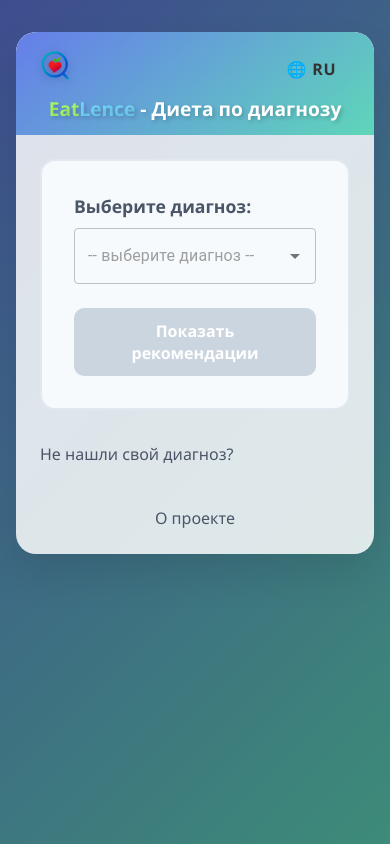
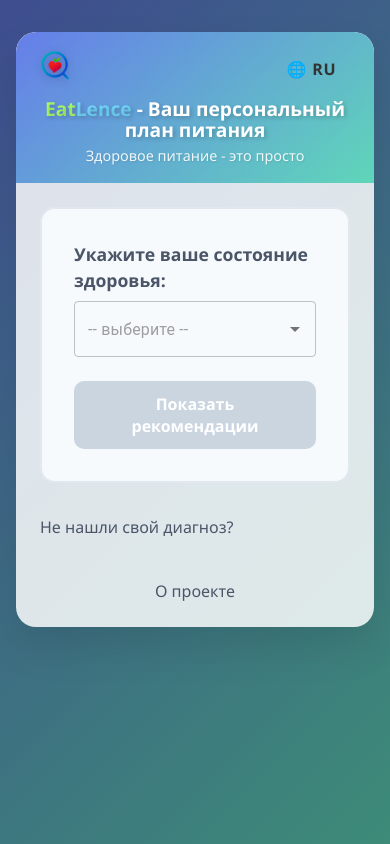
Before and after one commit to Seresun/diet-app, a React (Vite) app: page / in a window 390 px wide. Built offline with nearby package versions, Linux system fonts and the light colour scheme.

Commit message:
Update EatLence branding and translations - Add subtitle to all languages - Change titles to 'Personal Meal Plan' - Update placeholder texts - Replace em dashes with regular dashes

```diff
--- a/src/App.css
+++ b/src/App.css
@@ -40,6 +40,13 @@
   justify-content: center;
   align-items: center;
   max-width: 100%;
+}
+
+.title-container {
+  display: flex;
+  flex-direction: column;
+  align-items: center;
+  text-align: center;
 }
 
 .app-logo {
@@ -88,6 +95,15 @@
   -webkit-background-clip: text;
   -webkit-text-fill-color: transparent;
   background-clip: text;
+}
+
+.app-subtitle {
+  color: rgba(255, 255, 255, 0.9);
+  font-size: 1.3rem;
+  margin: 0.5rem 0 0 0;
+  font-weight: 400;
+  text-align: center;
+  text-shadow: 1px 1px 2px rgba(0, 0, 0, 0.1);
 }
 
 
@@ -419,6 +435,11 @@
     font-size: 1.2rem;
   }
 
+  .app-subtitle {
+    font-size: 0.9rem;
+    margin: 0.3rem 0 0 0;
+  }
+
   .header-top {
     flex-direction: row;
     justify-content: space-between;
--- a/src/App.jsx
+++ b/src/App.jsx
@@ -127,7 +127,10 @@
             <LanguageSwitcher />
           </div>
           <div className="header-bottom">
-            <h1 className="app-title" dangerouslySetInnerHTML={{ __html: t('title') }} />
+            <div className="title-container">
+              <h1 className="app-title" dangerouslySetInnerHTML={{ __html: t('title') }} />
+              <p className="app-subtitle">{t('subtitle')}</p>
+            </div>
           </div>
         </header>
         <main className="app-main">
--- a/src/locales/de.json
+++ b/src/locales/de.json
@@ -1,7 +1,8 @@
 {
-  "title": "<span class='eat'>Eat</span><span class='lence'>Lence</span> - Diät nach Diagnose",
-  "selectDiagnosis": "Diagnose auswählen:",
-  "selectPlaceholder": "-- Diagnose auswählen --",
+  "title": "<span class='eat'>Eat</span><span class='lence'>Lence</span> - Ihr persönlicher Ernährungsplan",
+  "subtitle": "Gesund essen war noch nie so einfach",
+  "selectDiagnosis": "Wählen Sie Ihren Gesundheitszustand:",
+  "selectPlaceholder": "-- auswählen --",
   "showRecommendations": "Empfehlungen anzeigen",
   "recommendationsFor": "Empfehlungen für:",
   "allowedFoods": "✅ Erlaubte Lebensmittel:",
--- a/src/locales/en.json
+++ b/src/locales/en.json
@@ -1,7 +1,8 @@
 {
-  "title": "<span class='eat'>Eat</span><span class='lence'>Lence</span> - Diet by Diagnosis",
-  "selectDiagnosis": "Select diagnosis:",
-  "selectPlaceholder": "-- select diagnosis --",
+  "title": "<span class='eat'>Eat</span><span class='lence'>Lence</span> - Your Personal Meal Plan",
+  "subtitle": "Healthy eating made easy",
+  "selectDiagnosis": "Select your health condition:",
+  "selectPlaceholder": "-- select --",
   "showRecommendations": "Show Recommendations",
   "recommendationsFor": "Recommendations for:",
   "allowedFoods": "✅ Allowed Foods:",
--- a/src/locales/ru.json
+++ b/src/locales/ru.json
@@ -1,7 +1,8 @@
 {
-  "title": "<span class='eat'>Eat</span><span class='lence'>Lence</span> - Диета по диагнозу",
-  "selectDiagnosis": "Выберите диагноз:",
-  "selectPlaceholder": "-- выберите диагноз --",
+  "title": "<span class='eat'>Eat</span><span class='lence'>Lence</span> - Ваш персональный план питания",
+  "subtitle": "Здоровое питание - это просто",
+  "selectDiagnosis": "Укажите ваше состояние здоровья:",
+  "selectPlaceholder": "-- выберите --",
   "showRecommendations": "Показать рекомендации",
   "recommendationsFor": "Рекомендации для:",
   "allowedFoods": "✅ Разрешённые продукты:",
```
